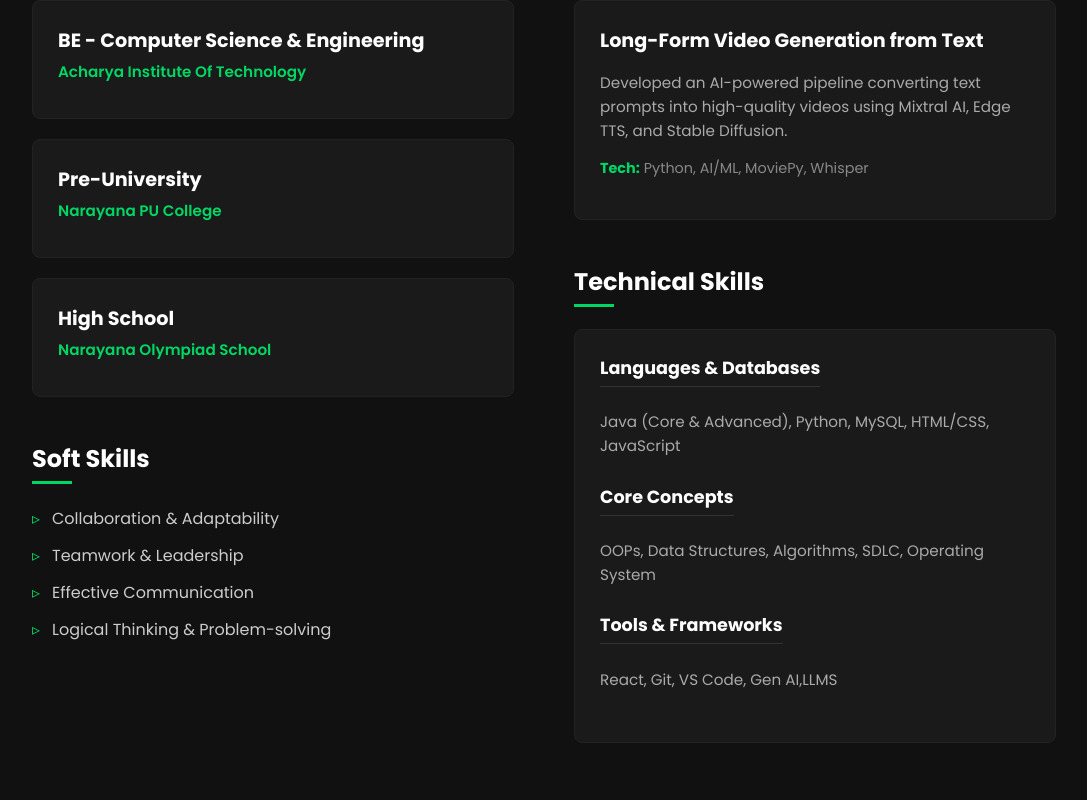
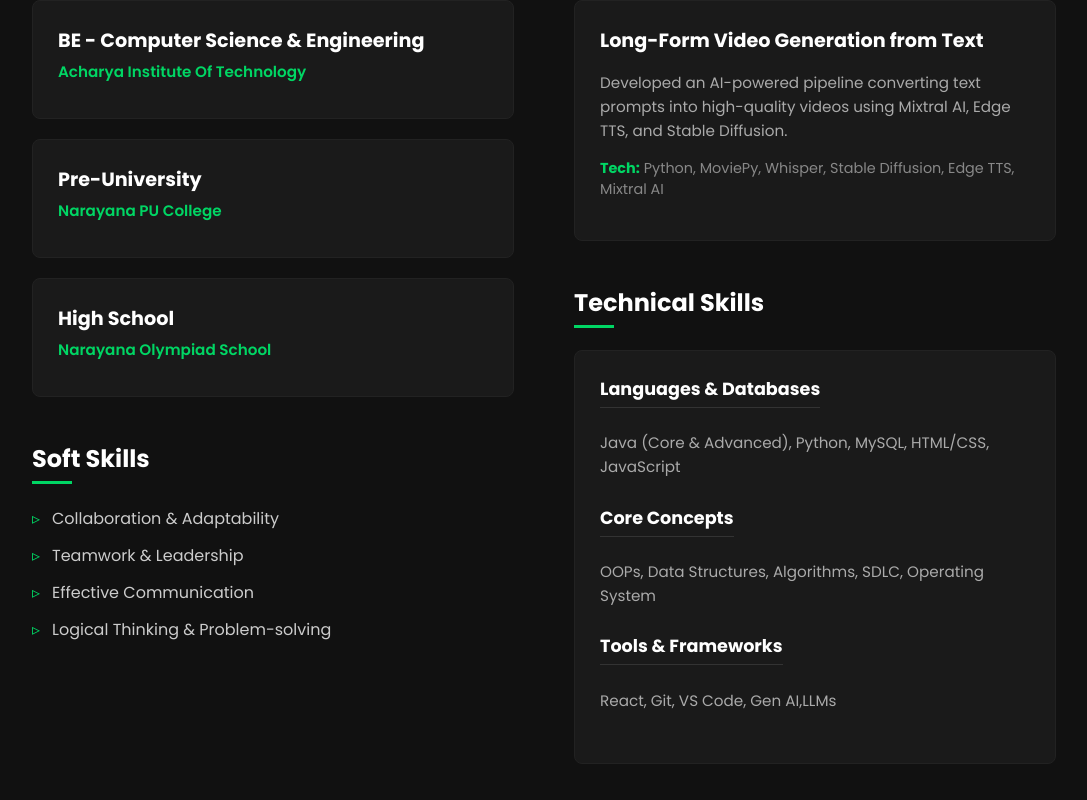
Before and after one commit to lekhan-03/my-portfolio, a React (Vite) app: page /resume in a window 1280 px wide. Shown: the part 532-1332 px from the top of the page, without its empty margins (96-1183 px from the left). Built offline with nearby package versions, Linux system fonts and the light colour scheme.

Commit message:
somme minor changes in contents

```diff
--- a/src/Sections/Resume/Resume.jsx
+++ b/src/Sections/Resume/Resume.jsx
@@ -75,7 +75,7 @@ const Resume = () => {
                   videos using Mixtral AI, Edge TTS, and Stable Diffusion.
                 </p>
                 <p className="tech-stack">
-                  <strong>Tech:</strong> Python, AI/ML, MoviePy, Whisper
+                  <strong>Tech:</strong> Python, MoviePy, Whisper, Stable Diffusion, Edge TTS, Mixtral AI
                 </p>
               </div>
             </div>
@@ -96,7 +96,7 @@ const Resume = () => {
 
                 <div className="skill-category">
                   <h4>Tools & Frameworks</h4>
-                  <p>React, Git, VS Code, Gen AI,LLMS</p>
+                  <p>React, Git, VS Code, Gen AI,LLMs</p>
                 </div>
               </div>
 
--- a/src/data/projectsData.js
+++ b/src/data/projectsData.js
@@ -71,7 +71,7 @@ const projectsData = [
       "Focused on reducing diagnostic errors and increasing accessibility in resource-constrained medical environments."
     ],
     image: "https://res.cloudinary.com/ddgxphtda/image/upload/v1769852346/Kaggle/WhatsApp_Image_2026-01-31_at_2.37.59_PM.jpg", // Medical Tech Placeholder
-    tech: ["MedGemma 1.5", "Python", "Google HeAR", "NF4 Quantization", "React", "NVIDIA Tesla T4"]
+    tech: ["MedGemma 1.5", "Python", "Google HeAR", "NF4 Quantization", "Gradio", "NVIDIA Tesla T4"]
   },
 ];
 
```
